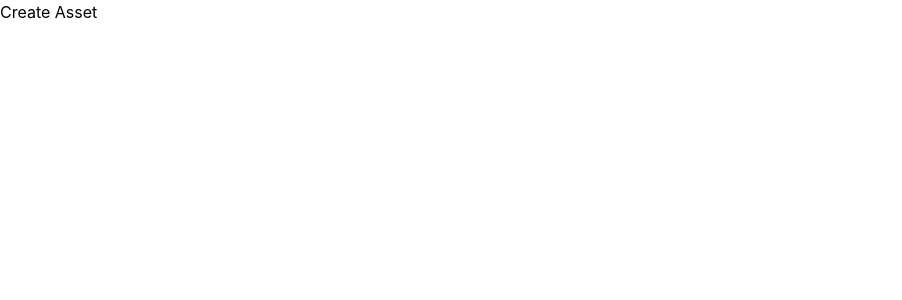
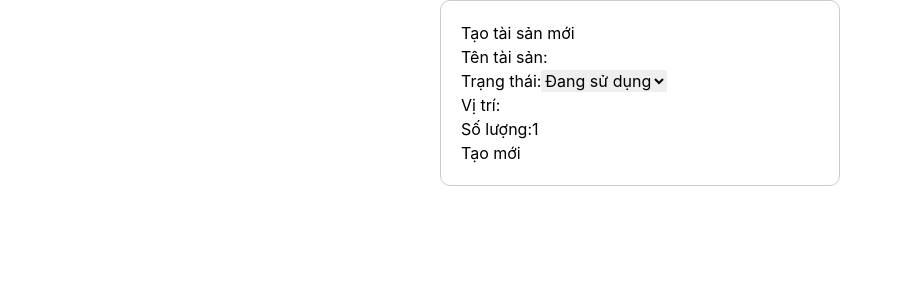
Before and after one commit to HUUQUY1004/asset-management, a React (Create React App) app in the folder asset-ui/: page /create-asset in a window 1280 px wide. Shown: the top 300 px of the page, without its empty margins (0-902 px from the left). Built offline with nearby package versions, Linux system fonts and the light colour scheme.

Commit message:
Create Asset

```diff
--- a/asset-ui/src/pages/asset/createAsset.jsx
+++ b/asset-ui/src/pages/asset/createAsset.jsx
@@ -1,7 +1,65 @@
+import { useState } from "react";
+import axios from "axios";
+
 function CreateAsset() {
-    return (
-        <div>Create Asset</div>
-     );
+  const [name, setName] = useState("");
+  const [status, setStatus] = useState("in use");
+  const [location, setLocation] = useState("");
+  const [quantity, setQuantity] = useState(1);
+  const [message, setMessage] = useState("");
+
+  const handleSubmit = async (e) => {
+    e.preventDefault();
+    setMessage("");
+
+    const newAsset = { name, status, location, quantity };
+
+    try {
+      const response = await axios.post("http://localhost:8080/api/assets", newAsset);
+      setMessage("Tạo tài sản thành công!");
+      setName("");
+      setStatus("in use");
+      setLocation("");
+      setQuantity(1);
+    } catch (error) {
+      setMessage("Lỗi khi tạo tài sản. Vui lòng thử lại!");
+    }
+  };
+
+  return (
+    <div style={{ maxWidth: "400px", margin: "0 auto", padding: "20px", border: "1px solid #ccc", borderRadius: "10px" }}>
+      <h2>Tạo tài sản mới</h2>
+      {message && <p style={{ color: message.includes("Lỗi") ? "red" : "green" }}>{message}</p>}
+
+      <form onSubmit={handleSubmit}>
+        <div>
+          <label>Tên tài sản:</label>
+          <input type="text" value={name} onChange={(e) => setName(e.target.value)} required />
+        </div>
+
+        <div>
+          <label>Trạng thái:</label>
+          <select value={status} onChange={(e) => setStatus(e.target.value)}>
+            <option value="in use">Đang sử dụng</option>
+            <option value="maintenance">Bảo trì</option>
+            <option value="disposed">Thanh lý</option>
+          </select>
+        </div>
+
+        <div>
+          <label>Vị trí:</label>
+          <input type="text" value={location} onChange={(e) => setLocation(e.target.value)} required />
+        </div>
+
+        <div>
+          <label>Số lượng:</label>
+          <input type="number" value={quantity} min="1" onChange={(e) => setQuantity(e.target.value)} required />
+        </div>
+
+        <button type="submit">Tạo mới</button>
+      </form>
+    </div>
+  );
 }
 
 export default CreateAsset;
```
